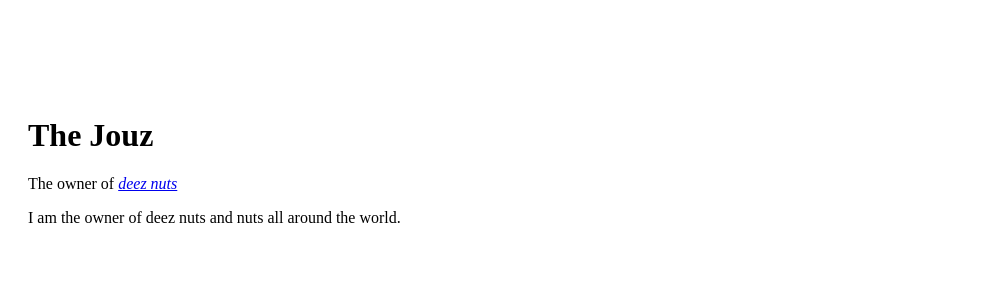
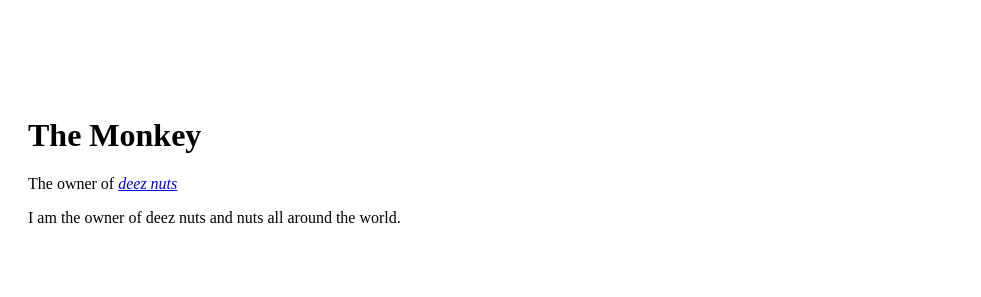
Before and after one commit to thenjok/cvv, a plain HTML site: page index.html in a window 1280 px wide. Shown: the top 297 px of the page, 299-1280 px from the left. Drawn offline with Linux system fonts and the light colour scheme.

Commit message:
Update index.html

```diff
--- a/index.html
+++ b/index.html
@@ -12,7 +12,7 @@
 
       <td><img src="https://github.com/thenjok/cvv/blob/main/images/monke.jpg?raw=true" alt="Monke" height="256"></td>
       <td>
-        <h1>The Jouz</h1>
+        <h1>The Monkey</h1>
         <p>The owner of <em><a href="https://knowyourmeme.com/memes/deez-nuts">deez nuts</a></em></p>
         <p>I am the owner of deez nuts and nuts all around the world.</p>
       </td>
```
